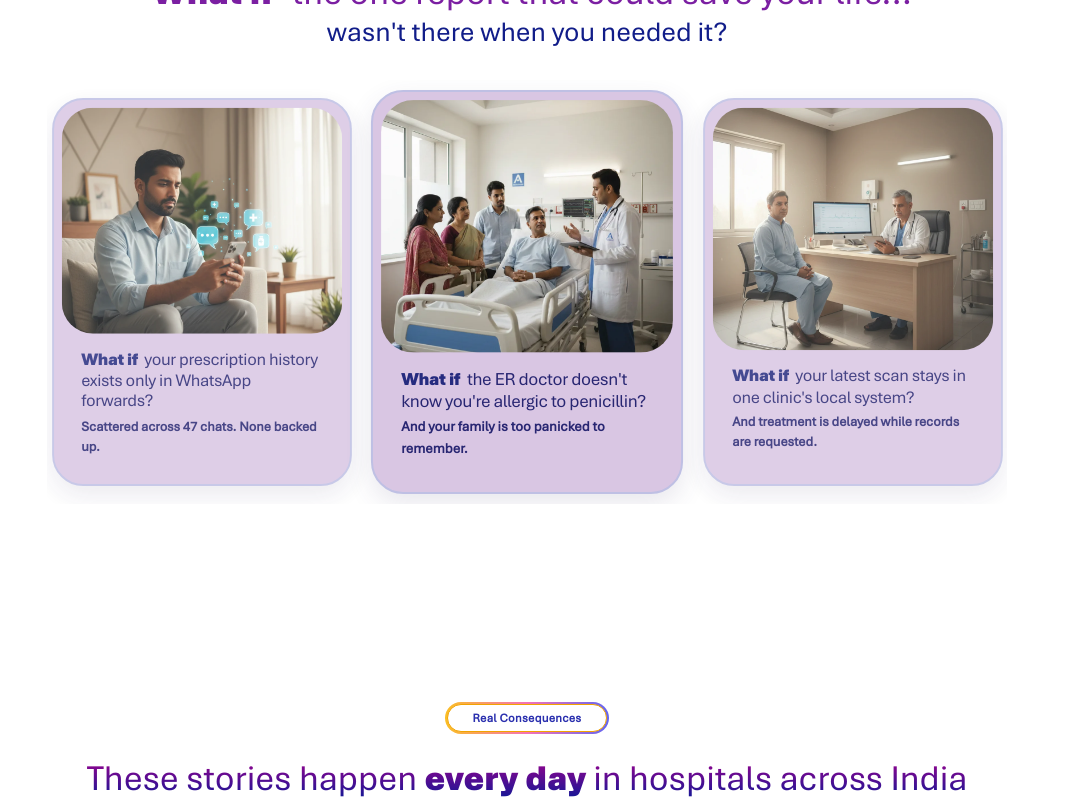
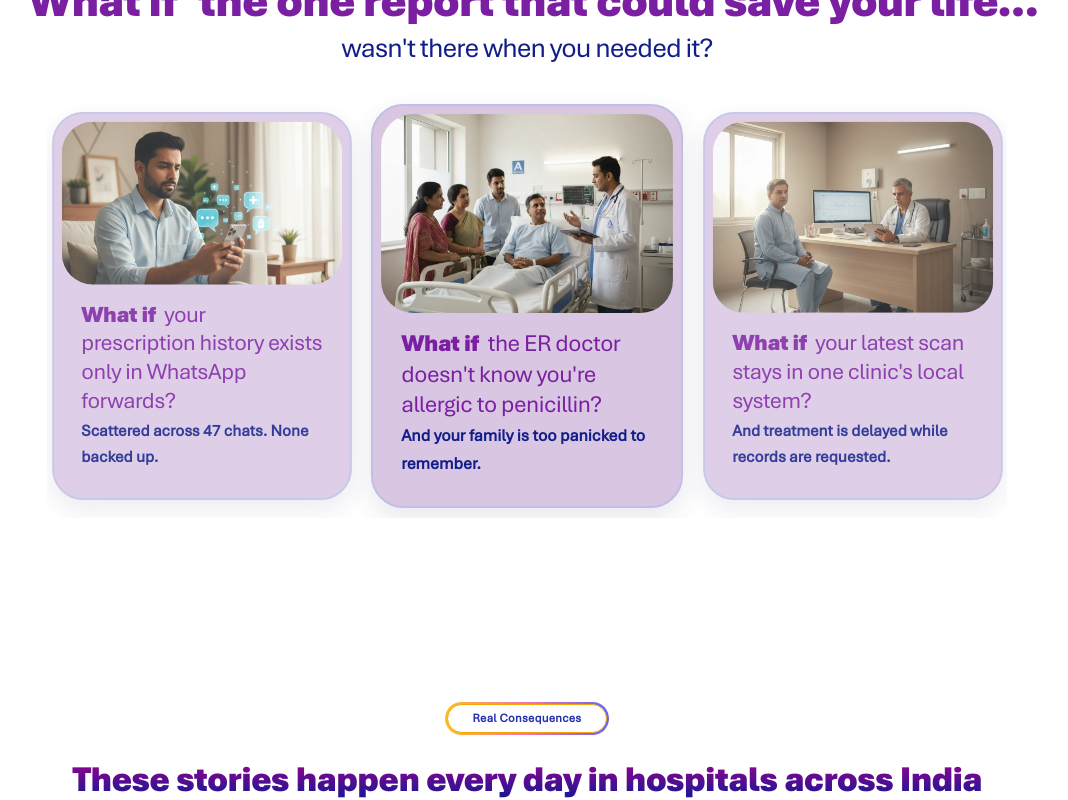
Before and after one commit to AmanDwivedi9335/clinic-portpolio, a Next.js app: page / in a window 1280 px wide. Shown: the part 978-1778 px from the top of the page, without its empty margins (113-1181 px from the left). Built offline with nearby package versions, Linux system fonts and the light colour scheme.

Commit message:
Fix dark mode typography color regression

```diff
--- a/src/app/globals.css
+++ b/src/app/globals.css
@@ -28,6 +28,14 @@
 }
 @layer base {
 	:root {
+		--brand-heading: #7b1fa2;
+		--brand-body: #111d89;
+		--font-size-body: clamp(0.95rem, 0.9rem + 0.2vw, 1.05rem);
+		--font-size-heading: clamp(1.75rem, 1.2rem + 2.1vw, 3rem);
+		--font-size-subheading: clamp(1.2rem, 0.95rem + 1vw, 1.9rem);
+		--line-height-body: 1.6;
+		--line-height-heading: 1.25;
+
 		--background: 0 0% 100%;
 		--foreground: 222.2 84% 4.9%;
 		--card: 0 0% 100%;
@@ -98,7 +106,45 @@
 	body {
 		@apply bg-background text-foreground;
 		font-family: "Aptos" !important;
+		font-size: var(--font-size-body);
+		line-height: var(--line-height-body);
 		overflow-x: clip;
+	}
+
+	h1,
+	h2,
+	h3,
+	h4,
+	h5,
+	h6 {
+		font-family: "Aptos Black", "Aptos", sans-serif !important;
+		color: var(--brand-heading);
+		line-height: var(--line-height-heading);
+		letter-spacing: -0.02em;
+	}
+
+	h1,
+	h2 {
+		font-size: var(--font-size-heading);
+	}
+
+	h3,
+	h4,
+	h5,
+	h6 {
+		font-size: var(--font-size-subheading);
+	}
+
+	p,
+	li,
+	a,
+	button,
+	input,
+	textarea,
+	label {
+		font-family: "Aptos", sans-serif !important;
+		font-size: var(--font-size-body);
+		line-height: var(--line-height-body);
 	}
 }
 @keyframes bounceUpDown {
--- a/src/components/Home/ReportCarouselSection.js
+++ b/src/components/Home/ReportCarouselSection.js
@@ -123,9 +123,9 @@ export default function ReportCarouselSection() {
           The Moment No One Thinks About
         </GradientBadge>
 
-        <h2 className="mt-4 text-2xl font-medium leading-snug text-[#7B1FA2] md:text-4xl">
+        <h2 className="mt-4 text-balance text-[clamp(1.75rem,1.2rem+2.1vw,3rem)] font-medium leading-[1.25] text-[var(--brand-heading)]">
           <span className="font-aptos-black">&apos;What if&apos;</span> the one report that could save your life...
-          <span className="block text-[28px] font-normal text-[#111D89]">
+          <span className="block text-[clamp(1.2rem,0.95rem+1vw,1.9rem)] font-normal text-[var(--brand-body)]">
             wasn&apos;t there when you needed it?
           </span>
         </h2>
@@ -187,13 +187,13 @@ export default function ReportCarouselSection() {
                       activeIndex === index ? "lg:group-hover:translate-y-[1px]" : "",
                     ].join(" ")}
                   >
-                    <h3 className="text-[clamp(18px,1vw,25px)] font-aptos-black leading-[1.2] tracking-[-0.02em] text-[#252B7F]">
+                    <h3 className="text-[clamp(1.15rem,1rem+0.6vw,1.5rem)] font-aptos-black leading-[1.25] tracking-[-0.02em] text-[var(--brand-heading)]">
                       What if &nbsp;
-                    <span className="text-[clamp(18px,1vw,25px)] font-medium leading-[1.2] tracking-[-0.02em] text-[#282672]">
+                    <span className="text-[clamp(1.15rem,1rem+0.6vw,1.5rem)] font-medium leading-[1.25] tracking-[-0.02em] text-[var(--brand-heading)]">
                       {slide.title}
                     </span>
                     </h3>
-                    <p className="mt-1 text-[clamp(14px,0.7vw,18px)] font-semibold text-[#282672]">
+                    <p className="mt-1 text-[clamp(0.95rem,0.9rem+0.2vw,1.05rem)] font-semibold text-[var(--brand-body)]">
                       {slide.description}
                     </p>
                   </div>
```
